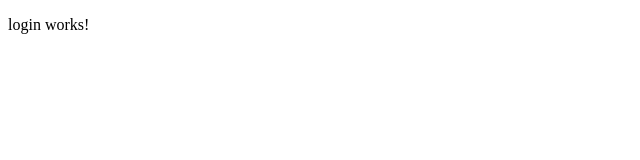
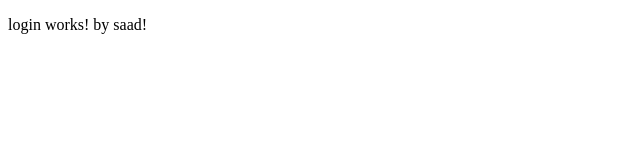
Before and after one commit to S-MW/MyFirstAngularApp, an Angular app: page / in a window 1280 px wide. Shown: the top 160 px of the page, without its empty margins (0-640 px from the left). Built offline with nearby package versions, Linux system fonts and the light colour scheme.

Commit message:
Property Binding at loginComponent

```diff
--- a/src/app/login/login.component.html
+++ b/src/app/login/login.component.html
@@ -1 +1 @@
-<p>login works!</p>
+<p>login works! by {{loginName}}</p>
--- a/src/app/login/login.component.ts
+++ b/src/app/login/login.component.ts
@@ -12,4 +12,5 @@ export class LoginComponent implements OnInit {
   ngOnInit(): void {
   }
 
+  loginName = "saad!"
 }
```
